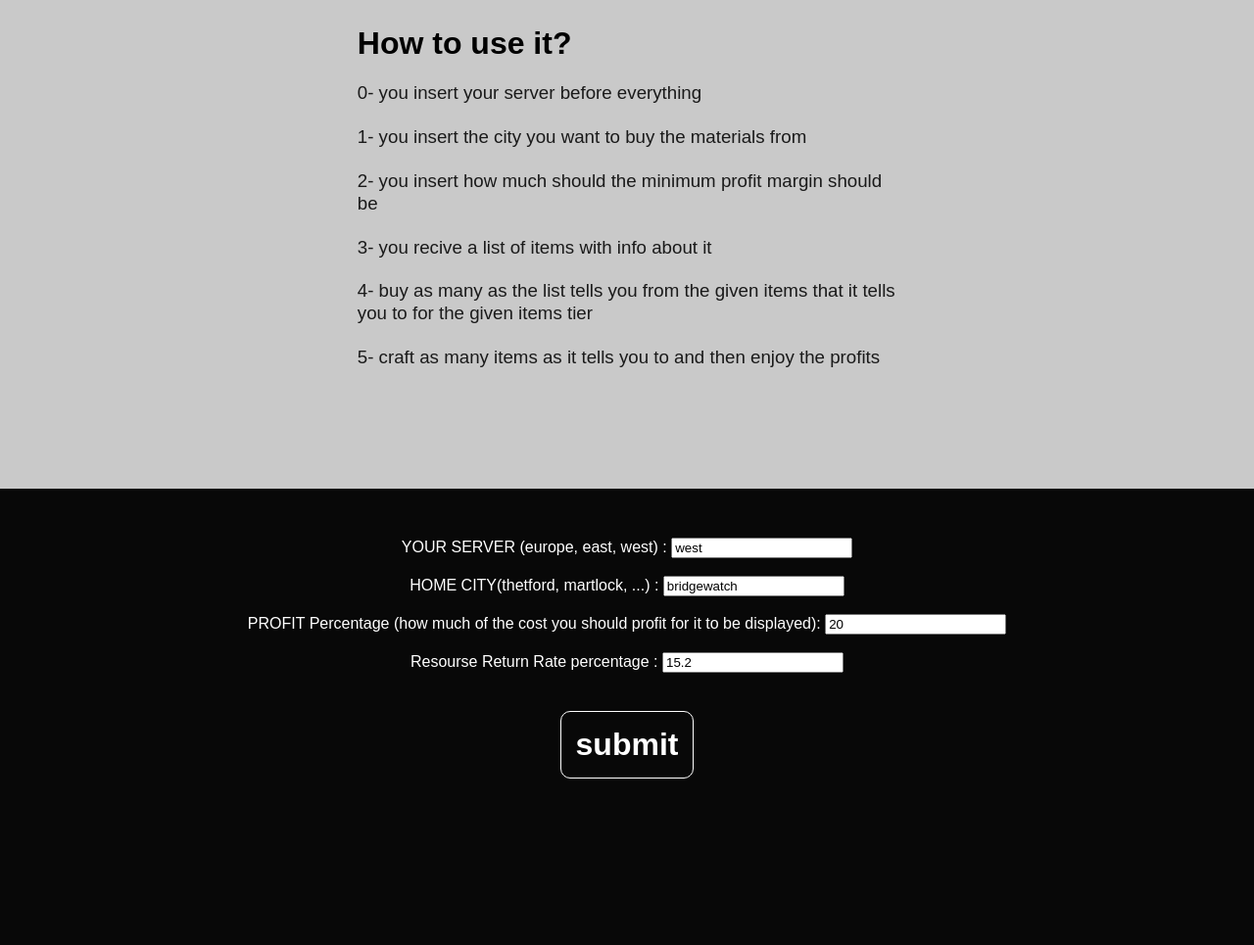
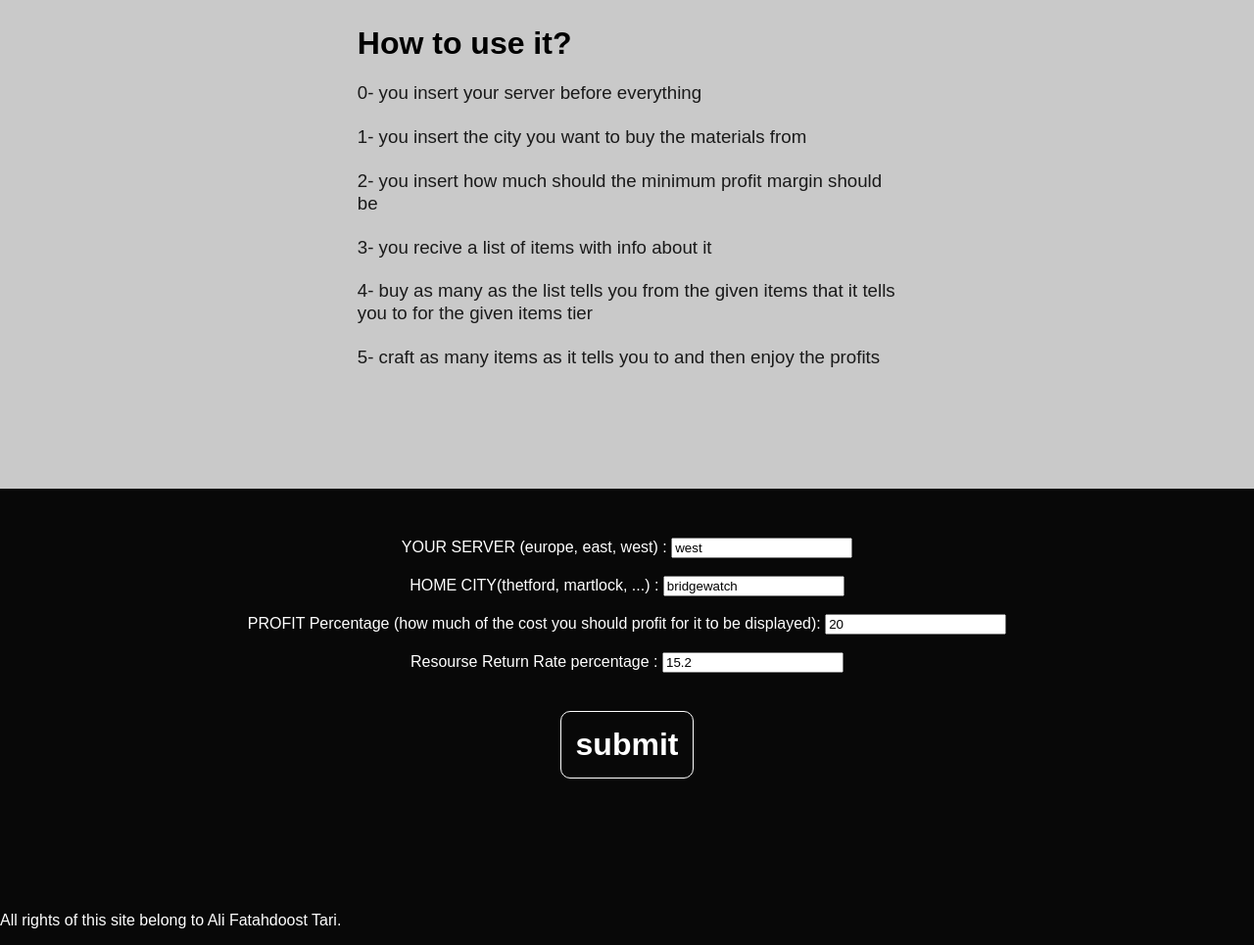
Before and after one commit to AliFatahadoost/BlackMarketCalculator, a plain HTML site: page index.html in a window 1280 px wide. Shown: the part 1451-2416 px from the top of the page at 98% size. Before the commit the page ends 2366 px from the top, so only its background shows below. Drawn offline with Linux system fonts and the light colour scheme.

Commit message:
Update index.html

```diff
--- a/index.html
+++ b/index.html
@@ -94,5 +94,7 @@
     <div id="prices_div"></div>
     <script src="./javascript.js"></script>
     <section id="Calculator_section"></section>
+    <p style="color: white;">All rights of this site belong to Ali Fatahdoost Tari.</p>
+
 </body>
 </html>
```
